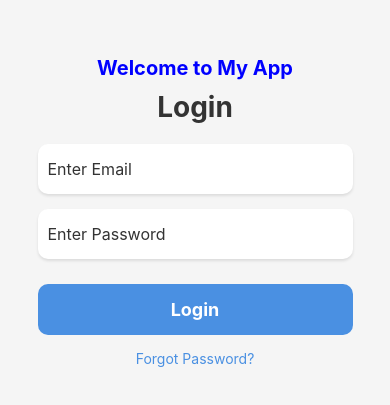
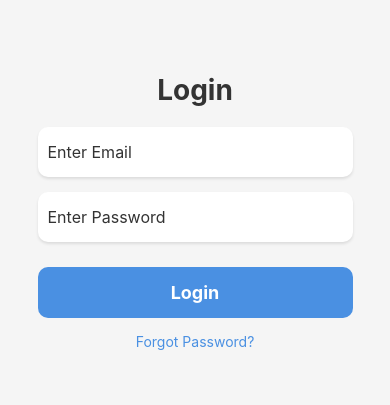
Before and after one commit to Kaifshk1707/MyAuth, a React Native app: screen /LoginScreen in a window 390 px wide. Shown: the part 211-616 px from the top of the page. Built offline with nearby package versions, Linux system fonts and the light colour scheme.

Commit message:
Apk setup done.

```diff
--- a/src/screens/LoginScreen.js
+++ b/src/screens/LoginScreen.js
@@ -14,7 +14,7 @@ const LoginScreen = ({navigation}) => {
   const [showWelcomeText, setShowWelcomeText] = useState(true);
 
   useEffect(() => {
-    const timer = setTimeout(() => setShowWelcomeText(false), 10000);
+    const timer = setTimeout(() => setShowWelcomeText(false), 5000);
     return () => clearTimeout(timer);
   }, []);
 
```
Also changed, not shown: 7 other files (tests, documents, lock files or other folders).
